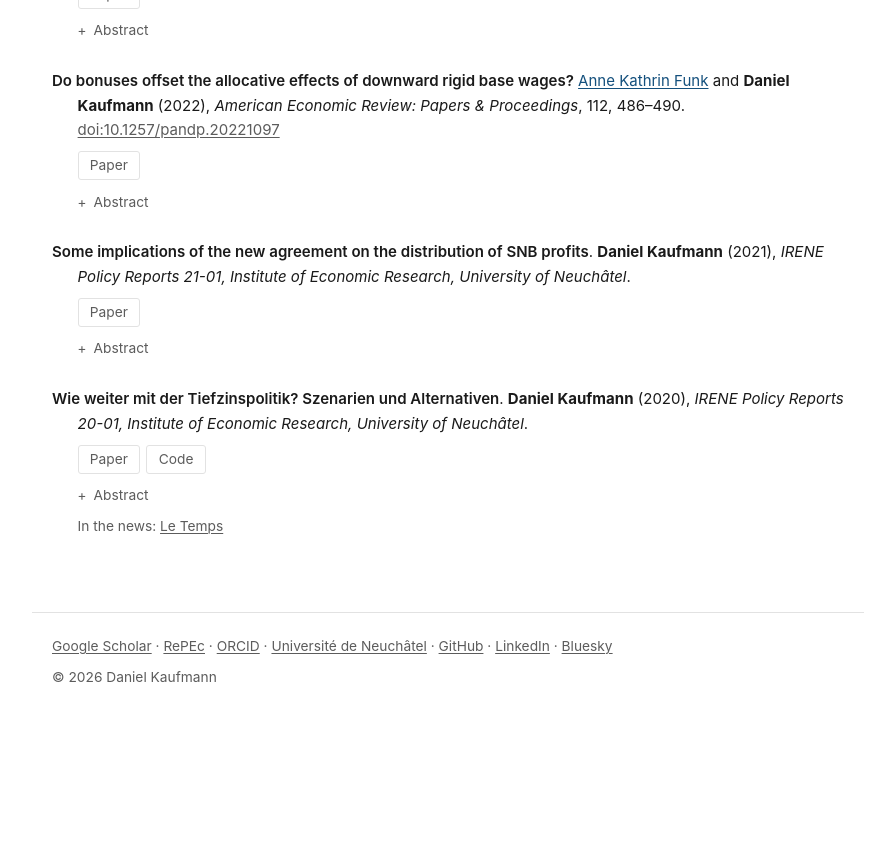
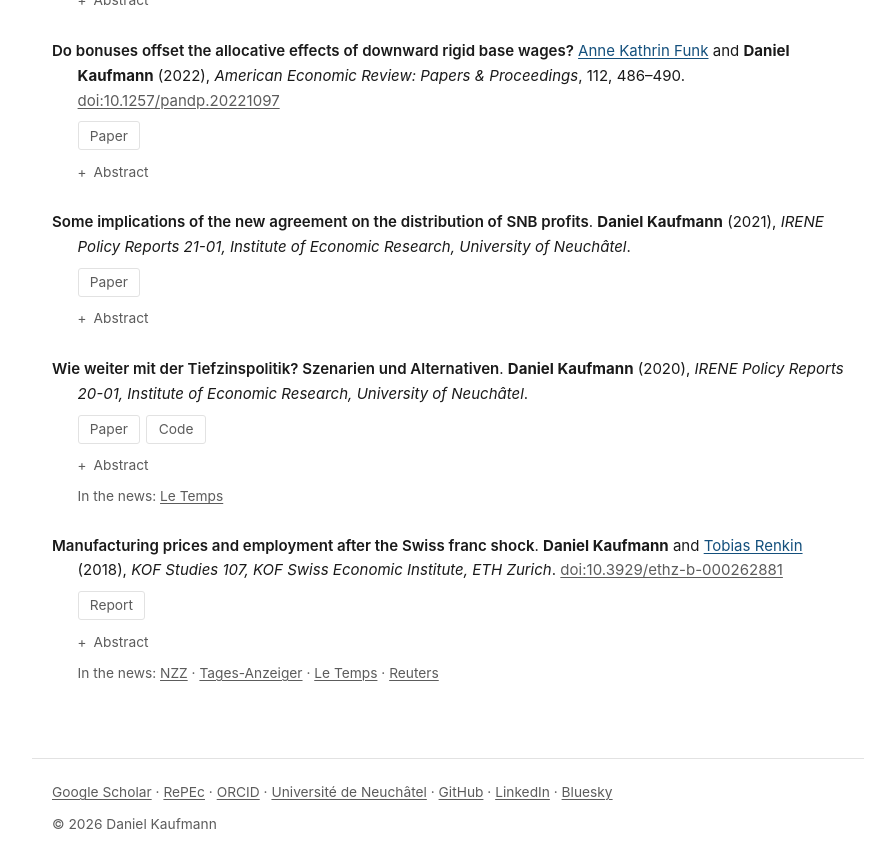
Before and after one commit to dankaufmann/dankaufmann.github.io, a Jekyll site: the page built from research.md, in a window 1280 px wide and 900 px high, scrolled down 4373 px. Shown: the top 868 px of the window, without its empty margins (192-1087 px from the left). Built offline with Jekyll 4.4.1, drawn with Linux system fonts in a browser that asks for light colours; before the commit the page ends 5126 px from its top, so only the background shows below that; part of the change alters nothing that is shown; some of the changed text lies outside the part shown.

Commit message:
Split the franc-shock report out of the working-paper entry
One entry was carrying two distinct outputs: the IRENE working paper
"Export prices, markups, and currency choice after a large appreciation",
and the commissioned report it grew out of, which was reachable only via
a button labelled "Paper".

The report now stands on its own under other publications, with a new
Report button type. Its metadata comes from the PDF and the ETH record
rather than from guesswork: KOF Studies 107, April 2018, doi
10.3929/ethz-b-000262881, commissioned by SECO as
Strukturberichterstattung 56/4. Note the recommended citation printed
inside the PDF says 2017 while its cover and the ETH record say April
2018; 2018 is used and the conflict is recorded in a comment.

The four press items all date from the report's October 2017 release, so
they moved with it. Easy to move back if Daniel disagrees.

Co-Authored-By: Claude Opus 5 <noreply@anthropic.com>
Claude-Session: https://claude.ai/code/session_017FhggwUCCN867pijpudSJ7

```diff
--- a/_data/publications.yml
+++ b/_data/publications.yml
@@ -342,6 +342,27 @@ other:
     news:
       - {label: "Le Temps", url: "https://www.letemps.ch/economie/finance/daniel-kaufmann-fin-taux-negatifs-rencherirait-franc-3-7"}
 
+  - title: "Manufacturing prices and employment after the Swiss franc shock"
+    # Metadata from the report itself: KOF Studies No. 107, April 2018, and the
+    # ETH Research Collection record. The recommended citation printed inside the
+    # PDF says 2017; the cover and the ETH record both say April 2018.
+    authors:
+      - {name: "Daniel Kaufmann"}
+      - {name: "Tobias Renkin", url: "https://www.tobiasrenkin.com/"}
+    year: 2018
+    journal: "KOF Studies 107, KOF Swiss Economic Institute, ETH Zurich"
+    doi: "10.3929/ethz-b-000262881"
+    note: "Study on behalf of the State Secretariat for Economic Affairs SECO, Strukturberichterstattung 56/4."
+    abstract: >
+      What is the impact of a permanent nominal appreciation on manufacturing prices and employment? To answer this question this study exploits the unexpected 10% appreciation in the aftermath of the removal of the Swiss National Bank's exchange rate floor in January 2015. Prices of products sold by domestic firms, as well as export prices set in domestic currency, declined only slightly. By contrast, export prices denominated in euro and prices of imported products changed more quickly and more strongly (measured in Swiss francs). We show that sticky prices in the corresponding currency of pricing are one reason for this pattern, supporting modeling assumptions in the New Keynesian tradition. These missing price adjustments therefore can be responsible why nominal exchange rate fluctuations affect the real economy. In line with this idea, we find that manufacturing employment has declined significantly after the appreciation. Relative to a control group of similar Austrian firms, employment in an average Swiss manufacturing firm declined by 4% two years after the appreciation.
+    links:
+      report: "https://www.research-collection.ethz.ch/entities/publication/05182ece-d698-4664-86f3-ea8868cf7a36"
+    news:
+      - {label: "NZZ", url: "https://www.nzz.ch/wirtschaft/was-der-franken-schock-gekostet-hat-ld.1323901"}
+      - {label: "Tages-Anzeiger", url: "https://www.tagesanzeiger.ch/wirtschaft/standardwas-der-frankenschock-angerichtet-hat/story/23117020"}
+      - {label: "Le Temps", url: "https://www.letemps.ch/economie/berne-disseque-effets-franc-fort"}
+      - {label: "Reuters", url: "https://www.reuters.com/article/us-swiss-franc-effect/swiss-made-helped-switzerland-weather-currency-storm-idUSKBN1CT0UT"}
+
 work_in_progress:
   - title: "Measuring monetary policy shocks"
     authors:
@@ -421,9 +442,3 @@ work_in_progress:
       on firm's currency choice.
     links:
       wp: "https://ideas.repec.org/p/irn/wpaper/19-07.html"
-      paper: "https://www.research-collection.ethz.ch/entities/publication/05182ece-d698-4664-86f3-ea8868cf7a36"
-    news:
-      - {label: "NZZ", url: "https://www.nzz.ch/wirtschaft/was-der-franken-schock-gekostet-hat-ld.1323901"}
-      - {label: "Tages-Anzeiger", url: "https://www.tagesanzeiger.ch/wirtschaft/standardwas-der-frankenschock-angerichtet-hat/story/23117020"}
-      - {label: "Le Temps", url: "https://www.letemps.ch/economie/berne-disseque-effets-franc-fort"}
-      - {label: "Reuters", url: "https://www.reuters.com/article/us-swiss-franc-effect/swiss-made-helped-switzerland-weather-currency-storm-idUSKBN1CT0UT"}
--- a/_includes/publication.html
+++ b/_includes/publication.html
@@ -50,6 +50,7 @@ Usage: {% include publication.html item=entry %}
   <p class="pub-buttons">
     {%- if p.links.paper %}<a class="btn" href="{{ p.links.paper }}" target="_blank" rel="noopener">Paper</a>{% endif -%}
     {%- if p.links.wp %}<a class="btn" href="{{ p.links.wp }}" target="_blank" rel="noopener">Working paper</a>{% endif -%}
+    {%- if p.links.report %}<a class="btn" href="{{ p.links.report }}" target="_blank" rel="noopener">Report</a>{% endif -%}
     {%- if p.links.update %}<a class="btn" href="{{ p.links.update }}" target="_blank" rel="noopener">Update</a>{% endif -%}
     {%- if p.links.appendix %}<a class="btn" href="{{ p.links.appendix }}" target="_blank" rel="noopener">Appendix</a>{% endif -%}
     {%- if p.links.code %}<a class="btn" href="{{ p.links.code }}" target="_blank" rel="noopener">Code</a>{% endif -%}
```
